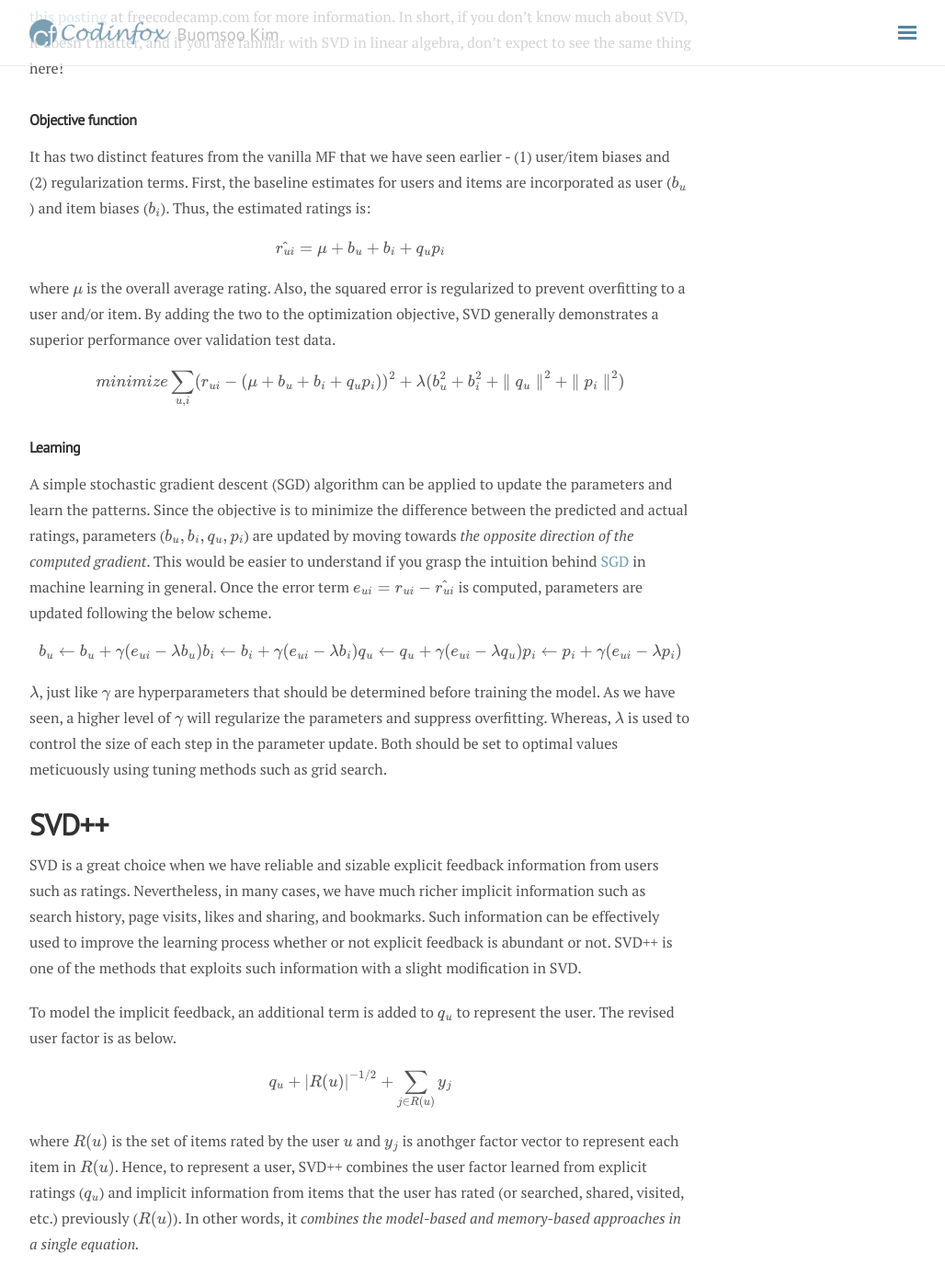
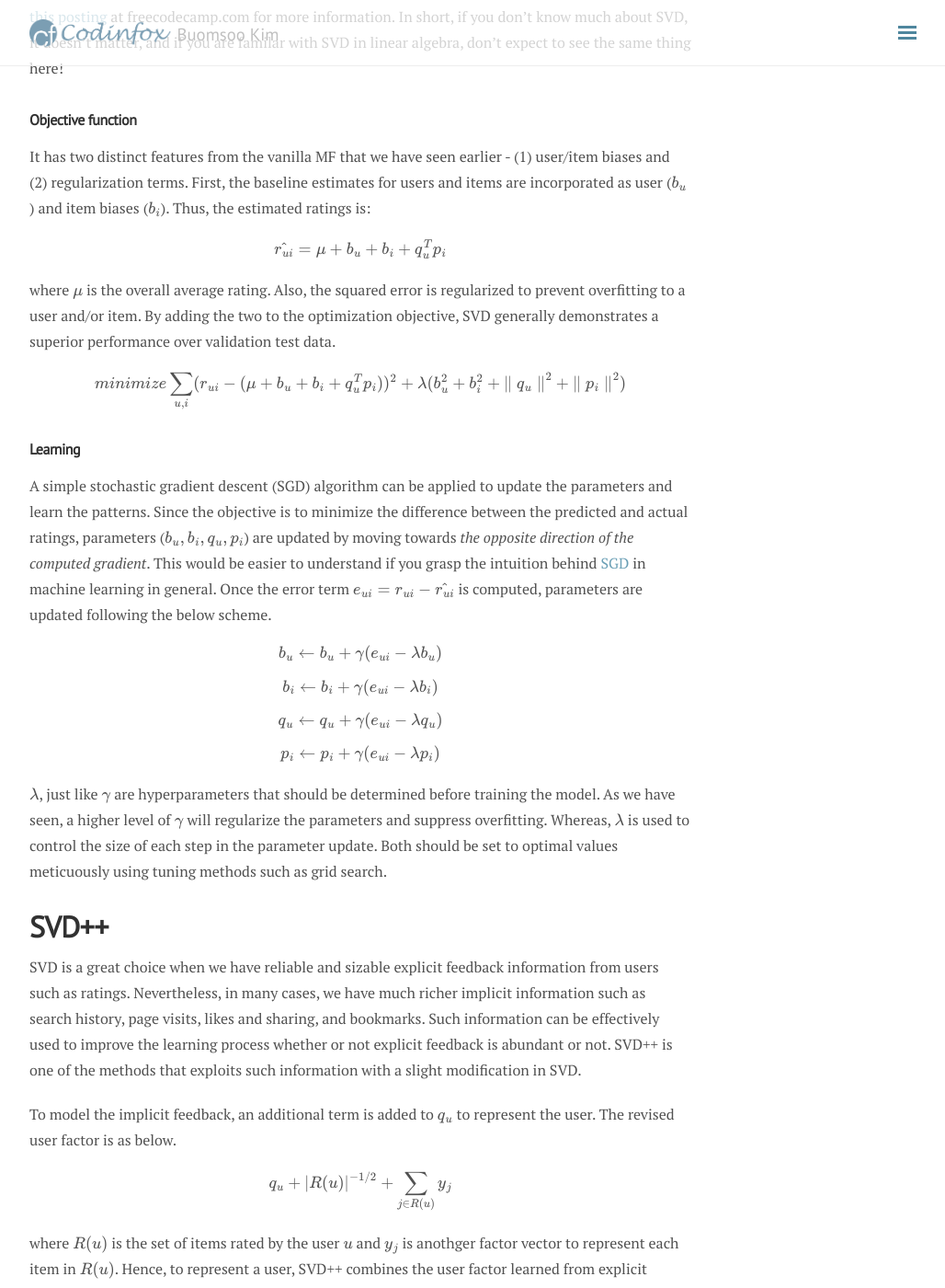
Before and after one commit to buomsoo-kim/buomsoo-kim.github.io, a Jekyll site: the page built from _posts/2020-10-02-Recommender-systems-collab-filtering-13.md.md, in a window 1280 px wide and 1400 px high, scrolled down 858 px. Shown: the whole window at 92% size, without its empty margins (248-1276 px from the left). Built offline with Jekyll 4.4.1, drawn with Linux system fonts in a browser that asks for light colours; nearby versions of some CDN libraries; formulas are drawn with MathJax 3; comment, search, counter and statistics services are not loaded; some of the changed text lies outside the part shown.

Commit message:
Update 2020-10-02-Recommender-systems-collab-filtering-13.md.md

```diff
--- a/_posts/2020-10-02-Recommender-systems-collab-filtering-13.md.md
+++ b/_posts/2020-10-02-Recommender-systems-collab-filtering-13.md.md
@@ -13,7 +13,7 @@
 As briefly discussed earlier, virtually every MF model essentially tries to minimize the difference between observed and predicted rating. And predicted rating is the dot product of corresponding user ($q_u$) and item  ($p_i$) latent factors. Therefore, we get the basic optimization scheme:
 
 \begin{equation}
-minimize \sum_{u, i} difference(r_{ui} - q_{u}p_{i})
+minimize \sum_{u, i} difference(r_{ui} - q_{u}^{T}p_{i})
 \end{equation}
 
 
@@ -31,13 +31,13 @@
 
 
 \begin{equation}
-\hat{r_{ui}} = \mu + b_u + b_i + q_{u}p_{i}
+\hat{r_{ui}} = \mu + b_u + b_i + q_{u}^{T}p_{i}
 \end{equation}
 
 where $\mu$ is the overall average rating. Also, the squared error is regularized to prevent overfitting to a user and/or item. By adding the two to the optimization objective, SVD generally demonstrates a superior performance over validation test data.
 
 \begin{equation}
-minimize \sum_{u, i} (r_{ui} - (\mu + b_u + b_i + q_{u}p_{i}))^2 + \lambda(b_u^2 + b_i^2 + {\parallel q_u \parallel}^2 + {\parallel p_i \parallel}^2)
+minimize \sum_{u, i} (r_{ui} - (\mu + b_u + b_i + q_{u}^{T}p_{i}))^2 + \lambda(b_u^2 + b_i^2 + {\parallel q_u \parallel}^2 + {\parallel p_i \parallel}^2)
 \end{equation}
 
 
@@ -48,8 +48,14 @@
 
 \begin{equation}
 b_u \leftarrow b_u + \gamma (e_{ui} - \lambda b_u) \\
+\end{equation}
+\begin{equation}
 b_i \leftarrow b_i + \gamma (e_{ui} - \lambda b_i) \\
+\end{equation}
+\begin{equation}
 q_u \leftarrow q_u + \gamma (e_{ui} - \lambda q_u) \\
+\end{equation}
+\begin{equation}
 p_i \leftarrow p_i+ \gamma (e_{ui} - \lambda p_i) \\
 \end{equation}
 
@@ -67,7 +73,18 @@
 q_u + {|R(u)|}^{-1/2} + \sum_{j \in R(u)} y_j
 \end{equation}
 
-where $R(u)$ is the set of items rated by the user $u$ and $y_j$ is anothger factor vector to represent each item in $R(u)$. Hence, to represent a user, SVD++ combines the user factor learned from explicit ratings ($q_u$) and implicit information from items that the user has rated (or searched, shared, visited, etc.) previously ($R(u)$). In other words, it *combines the model-based and memory-based approaches in a single equation.*
+where $R(u)$ is the set of items rated by the user $u$ and $y_j$ is anothger factor vector to represent each item in $R(u)$. Hence, to represent a user, SVD++ combines the user factor learned from explicit ratings ($q_u$) and implicit information from items that the user has rated (or searched, shared, visited, etc.) previously ($R(u)$). In other words, it *combines the model-based and memory-based approaches in a single equation.* As a resul, it generally shows superior performances to both SVD and memory-based models such as k-NN.
+
+
+According to the changes in the user representations, the equation for rating estimation is modified as follows:
+
+
+\begin{equation}
+\hat{r_{ui}} = \mu + b_u + b_i + (q_{u} + {|R(u)|}^{-1/2} + \sum_{j \in R(u)} y_j)^{T}(p_{i})
+\end{equation}
+
+
+The parameters can be updated using SGD, similar to the learning scheme for SVD. Just note that we have additional parameters to run, i.e., $y_j$'s, for implicit information.
 
 
 # References
```
